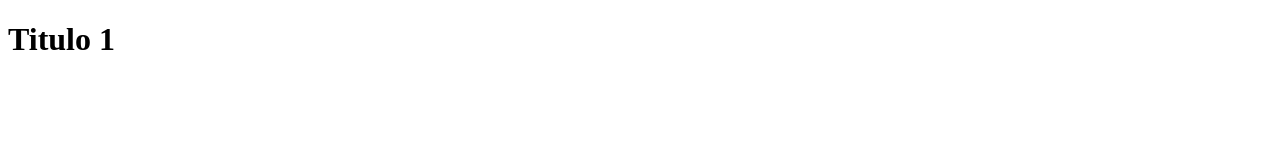
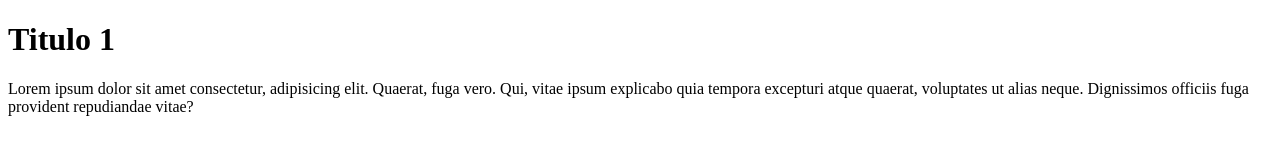
Before and after one commit to PioPio31/prueba-Repositorio-Remoto, a plain HTML site: page index.html in a window 1280 px wide. Drawn offline with Linux system fonts and the light colour scheme.

Commit message:
Se agrego un parrafo

```diff
--- a/index.html
+++ b/index.html
@@ -8,5 +8,8 @@
 </head>
 <body>
     <h1>Titulo 1</h1>
+    <p>Lorem ipsum dolor sit amet consectetur, adipisicing elit. Quaerat, fuga vero. Qui, vitae ipsum explicabo quia tempora excepturi atque quaerat, voluptates ut alias neque. Dignissimos officiis fuga provident repudiandae vitae?</p>
+
+
 </body>
 </html>
```
